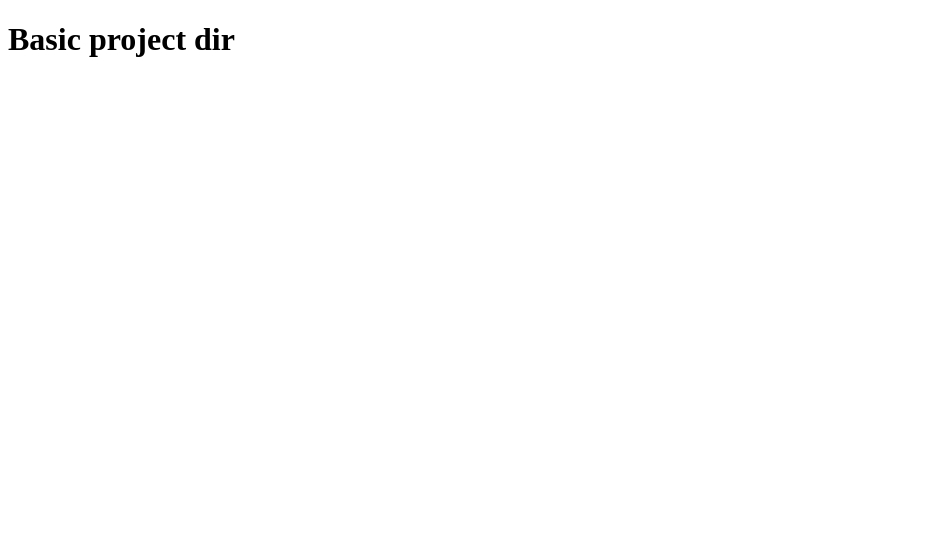
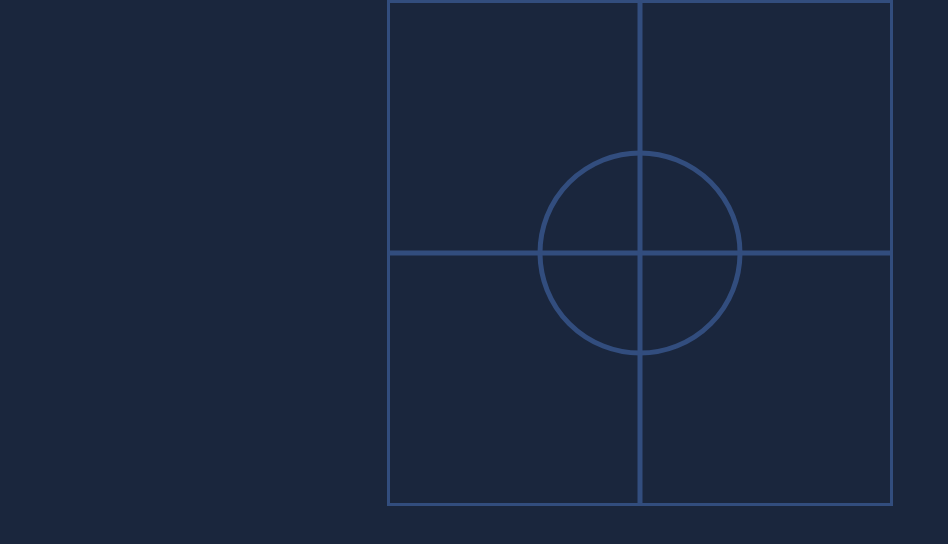
Before and after one commit to EmanuelLeco/trigonometry-cheatsheet, a Vue app: page / in a window 1280 px wide. Shown: the top 544 px of the page, without its empty margins (0-948 px from the left). Built offline with nearby package versions, Linux system fonts and the light colour scheme.

Commit message:
add unit circle compoenent

```diff
--- a/src/App.vue
+++ b/src/App.vue
@@ -1,11 +1,12 @@
 <template>
-	<h1>Basic project dir</h1>
+	<unit-circle />
 </template>
 
 <script>
+	import UnitCircle from './components/UnitCircle.vue';
 	export default {
 		name: 'App',
-		components: {},
+		components: { UnitCircle },
 	};
 </script>
 
@@ -19,4 +20,13 @@
 		--fg: #324d7e;
 		--bg: #1a263d;
 	}
+
+	body {
+		margin: 0;
+		padding: 0;
+		background-color: var(--bg);
+		display: flex;
+		flex-direction: column;
+		align-items: center;
+	}
 </style>
--- /dev/null
+++ b/src/components/UnitCircle.vue
@@ -0,0 +1,35 @@
+<template>
+	<svg
+		@mousemove="getPosition($event)"
+		version="1.1"
+		baseProfile="full"
+		width="500"
+		height="500"
+		xmlns="http://www.w3.org/2000/svg"
+	>
+		<circle cx="250" cy="250" r="100" />
+		<line class="dashed" x1="0" y1="250" x2="500" y2="250" />
+		<line class="dashed" x1="250" y1="0" x2="250" y2="500" />
+	</svg>
+</template>
+
+<script>
+	export default {
+		name: 'UnitCircle',
+	};
+</script>
+
+<style scoped>
+	svg {
+		border: var(--fg) 3px solid;
+	}
+	circle {
+		fill: none;
+		stroke: var(--fg);
+		stroke-width: 5px;
+	}
+	line {
+		stroke: var(--fg);
+		stroke-width: 5px;
+	}
+</style>
```
